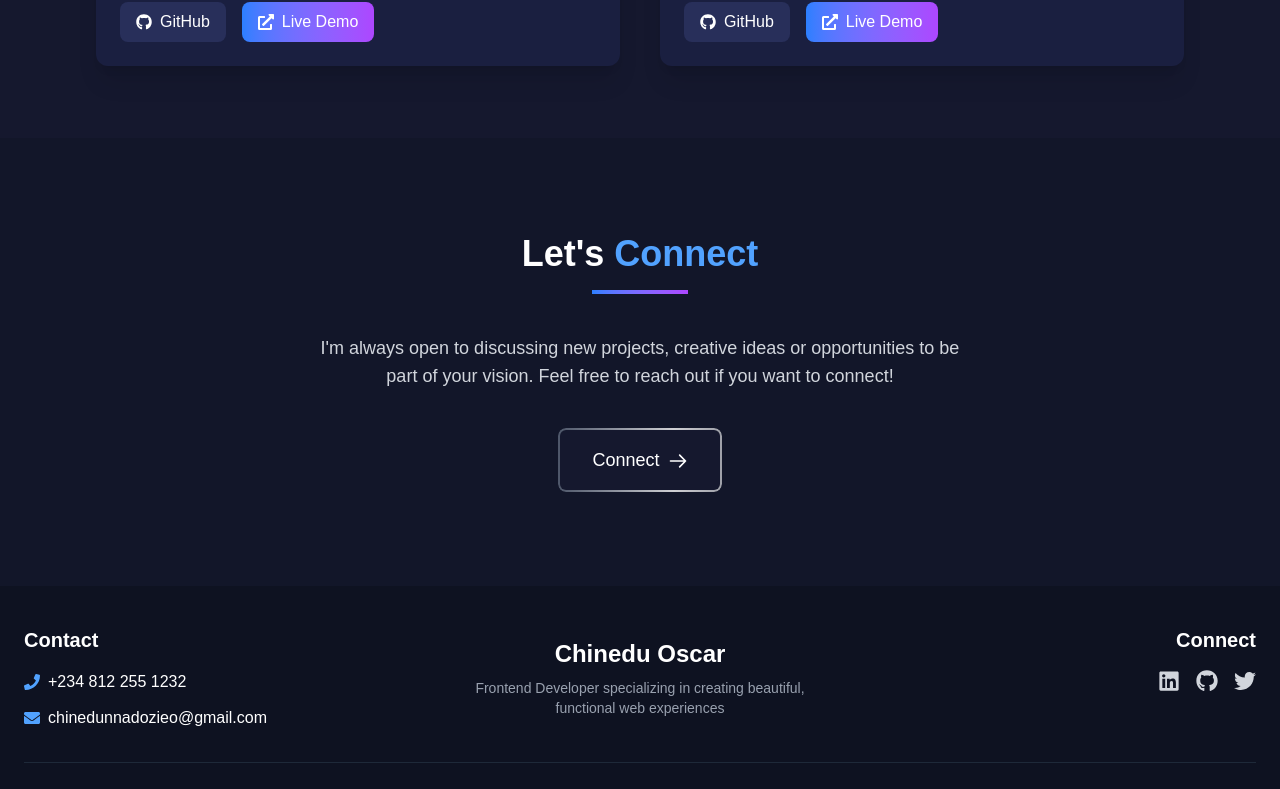
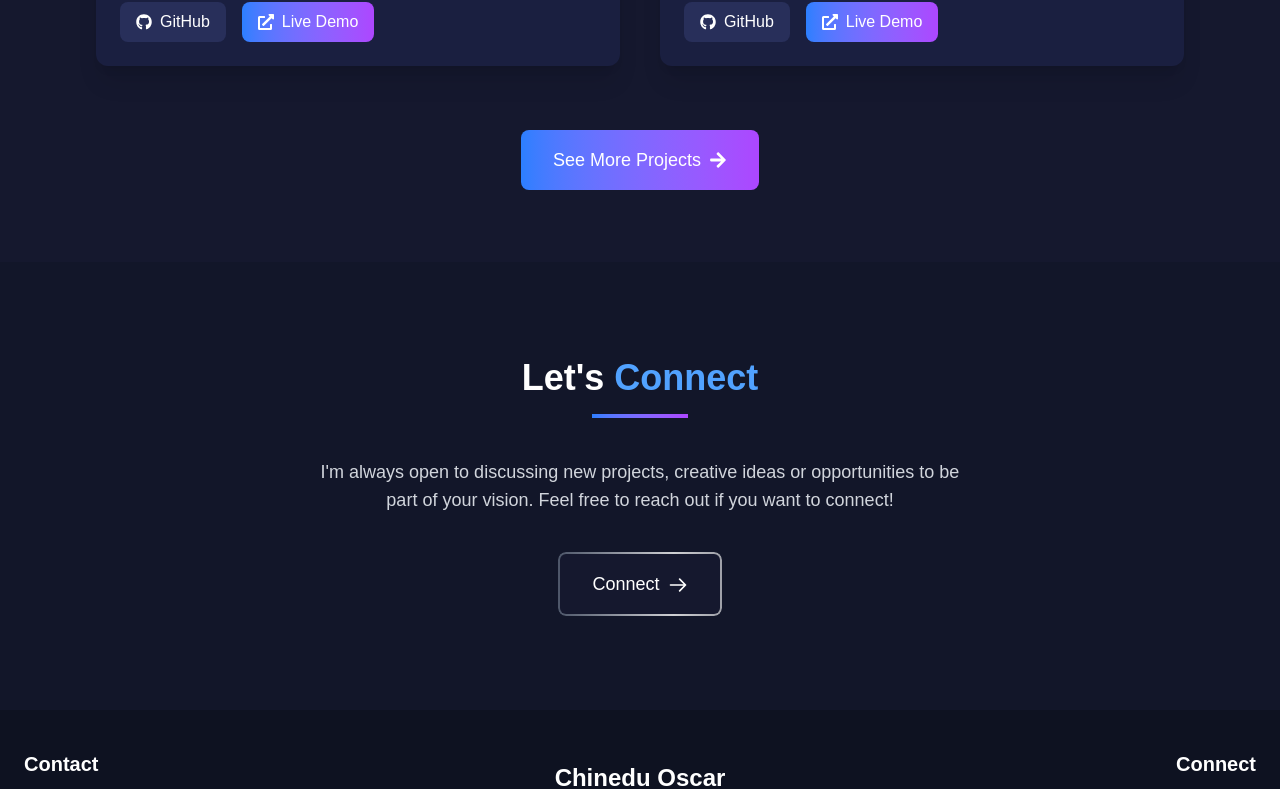
Before and after one commit to ChineduOscar/frontend-portfolio-v1, a Next.js app: page / in a window 1280 px wide. Shown: the part 3479-4268 px from the top of the page. Built offline with nearby package versions, Linux system fonts and the light colour scheme.

Commit message:
changed twitter logo

```diff
--- a/app/common/footer.tsx
+++ b/app/common/footer.tsx
@@ -1,12 +1,7 @@
 'use client';
 import React from 'react';
-import {
-  FaPhone,
-  FaEnvelope,
-  FaLinkedin,
-  FaGithub,
-  FaTwitter,
-} from 'react-icons/fa';
+import { FaPhone, FaEnvelope, FaLinkedin, FaGithub } from 'react-icons/fa';
+import { RiTwitterXFill } from 'react-icons/ri';
 
 const Footer = () => {
   const currentYear = new Date().getFullYear();
@@ -63,7 +58,7 @@ const Footer = () => {
                 className='text-gray-300 hover:text-blue-400 transition-colors duration-300'
                 aria-label='Twitter'
               >
-                <FaTwitter size={22} />
+                <RiTwitterXFill size={22} />
               </a>
             </div>
           </div>
--- a/app/components/projects.tsx
+++ b/app/components/projects.tsx
@@ -2,7 +2,7 @@
 import React from 'react';
 import { motion } from 'framer-motion';
 import Image from 'next/image';
-import { FaGithub, FaExternalLinkAlt } from 'react-icons/fa';
+import { FaGithub, FaExternalLinkAlt, FaArrowRight } from 'react-icons/fa';
 import { projects } from '@/app/data';
 
 const Projects = () => {
@@ -67,6 +67,7 @@ const Projects = () => {
                     ))}
                   </div>
                 </div>
+
                 <div className='flex space-x-4'>
                   <a
                     href={project.githubLink}
@@ -89,6 +90,23 @@ const Projects = () => {
             </motion.div>
           ))}
         </motion.div>
+
+        <motion.div
+          initial={{ opacity: 0, y: 20 }}
+          whileInView={{ opacity: 1, y: 0 }}
+          transition={{ duration: 0.6, delay: 0.4 }}
+          className='mt-16 text-center'
+        >
+          <a
+            href='https://github.com/ChineduOscar'
+            target='_blank'
+            rel='noopener noreferrer'
+            className='inline-flex items-center px-8 py-4 bg-gradient-to-r from-blue-500 to-purple-500 hover:from-blue-600 hover:to-purple-600 rounded-lg text-white font-medium text-lg transition-all duration-300 hover:shadow-lg hover:scale-105 group'
+          >
+            See More Projects
+            <FaArrowRight className='ml-2 group-hover:translate-x-1 transition-transform duration-300' />
+          </a>
+        </motion.div>
       </div>
     </section>
   );
```
